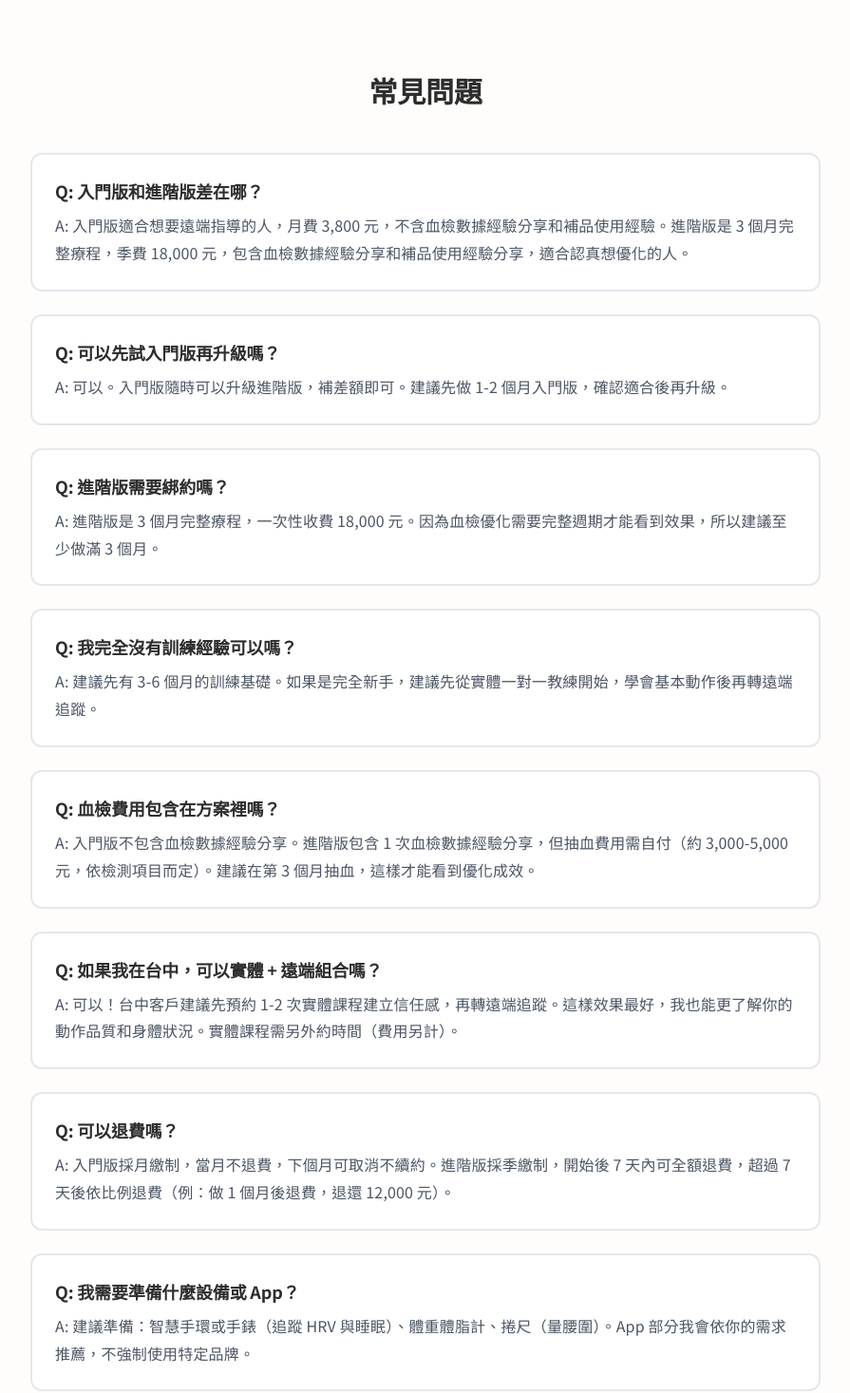
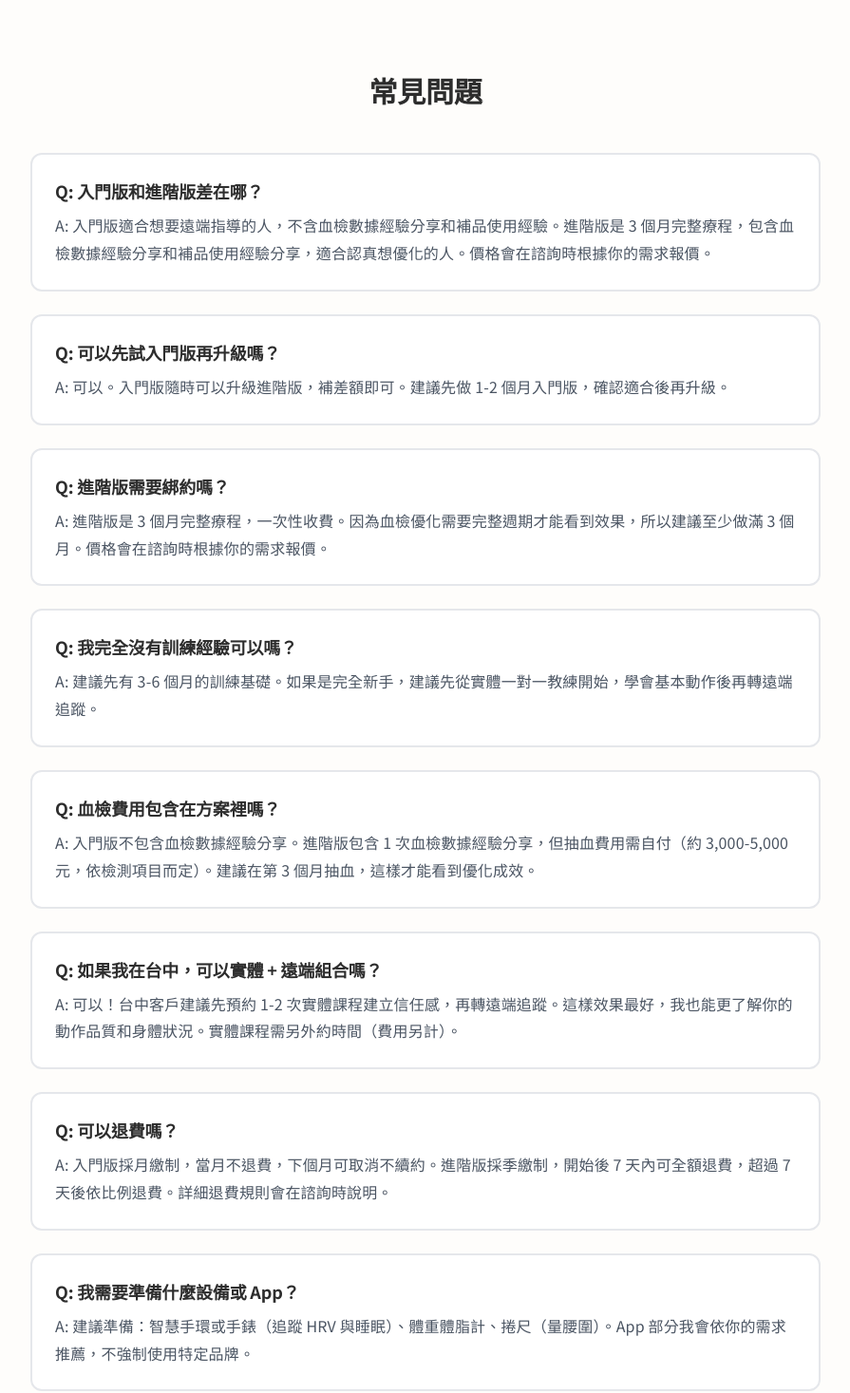
Before and after one commit to chenhoward456-hash/V3, a Next.js app: page /remote in a window 1280 px wide. Shown: the part 2835-4302 px from the top of the page at 95% size, without its empty margins (192-1087 px from the left). Built offline with nearby package versions, Linux system fonts and the light colour scheme.

Commit message:
fix: 移除 FAQ 區塊的價格顯示，完全改用諮詢報價

```diff
--- a/app/remote/page.tsx
+++ b/app/remote/page.tsx
@@ -272,7 +272,7 @@ export default function RemotePage() {
               Q: 入門版和進階版差在哪？
             </h3>
             <p className="text-gray-600">
-              A: 入門版適合想要遠端指導的人，月費 3,800 元，不含血檢數據經驗分享和補品使用經驗。進階版是 3 個月完整療程，季費 18,000 元，包含血檢數據經驗分享和補品使用經驗分享，適合認真想優化的人。
+              A: 入門版適合想要遠端指導的人，不含血檢數據經驗分享和補品使用經驗。進階版是 3 個月完整療程，包含血檢數據經驗分享和補品使用經驗分享，適合認真想優化的人。價格會在諮詢時根據你的需求報價。
             </p>
           </div>
 
@@ -290,7 +290,7 @@ export default function RemotePage() {
               Q: 進階版需要綁約嗎？
             </h3>
             <p className="text-gray-600">
-              A: 進階版是 3 個月完整療程，一次性收費 18,000 元。因為血檢優化需要完整週期才能看到效果，所以建議至少做滿 3 個月。
+              A: 進階版是 3 個月完整療程，一次性收費。因為血檢優化需要完整週期才能看到效果，所以建議至少做滿 3 個月。價格會在諮詢時根據你的需求報價。
             </p>
           </div>
 
@@ -326,7 +326,7 @@ export default function RemotePage() {
               Q: 可以退費嗎？
             </h3>
             <p className="text-gray-600">
-              A: 入門版採月繳制，當月不退費，下個月可取消不續約。進階版採季繳制，開始後 7 天內可全額退費，超過 7 天後依比例退費（例：做 1 個月後退費，退還 12,000 元）。
+              A: 入門版採月繳制，當月不退費，下個月可取消不續約。進階版採季繳制，開始後 7 天內可全額退費，超過 7 天後依比例退費。詳細退費規則會在諮詢時說明。
             </p>
           </div>
 
```
